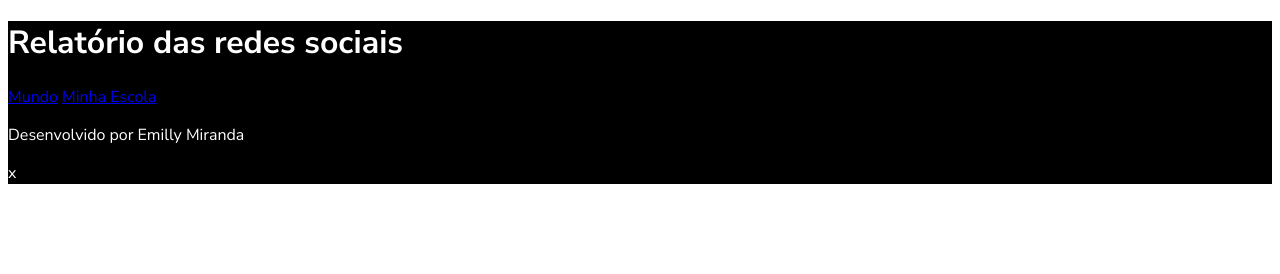
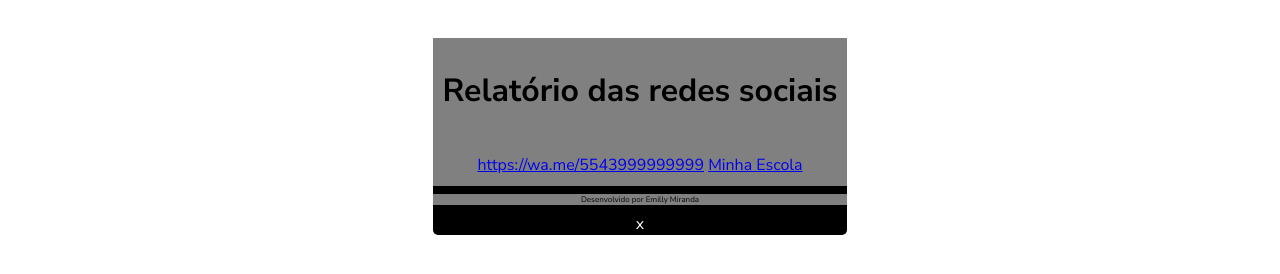
Before and after one commit to emymirada/3-Trimestre-2-Emilly, a plain HTML site: page index.html in a window 1280 px wide. Drawn offline with Linux system fonts and the light colour scheme.

Commit message:
Add files via upload

```diff
--- a/index.html
+++ b/index.html
@@ -12,7 +12,7 @@
      </header>
 
      <main>
-        <a href="#">Mundo</a>
+        <a href="#">https://wa.me/5543999999999</a>
         <a href="#">Minha Escola</a>
      </main>
 
--- a/style.css
+++ b/style.css
@@ -3,9 +3,33 @@
 html{
     background-color: white;
     font-family: "Nunito Sans";
+    display: flex;
+    justify-content: center;
+    height: auto;
+    padding: 30px;
 }
 
 body{
     background-color: black;
     color: white;
+    border-radius: 5px;
+    text-align: center;
+
 }
+
+header, main{
+    background-color: gray;
+    padding: 10px;
+    color: black;
+}
+
+footer{
+    background: gray;
+    padding: 0 20px 0 20px;
+    font-size: 8px;
+    color: black;
+}
+
+a:hover{
+    font-size: 14px;
+}
```
